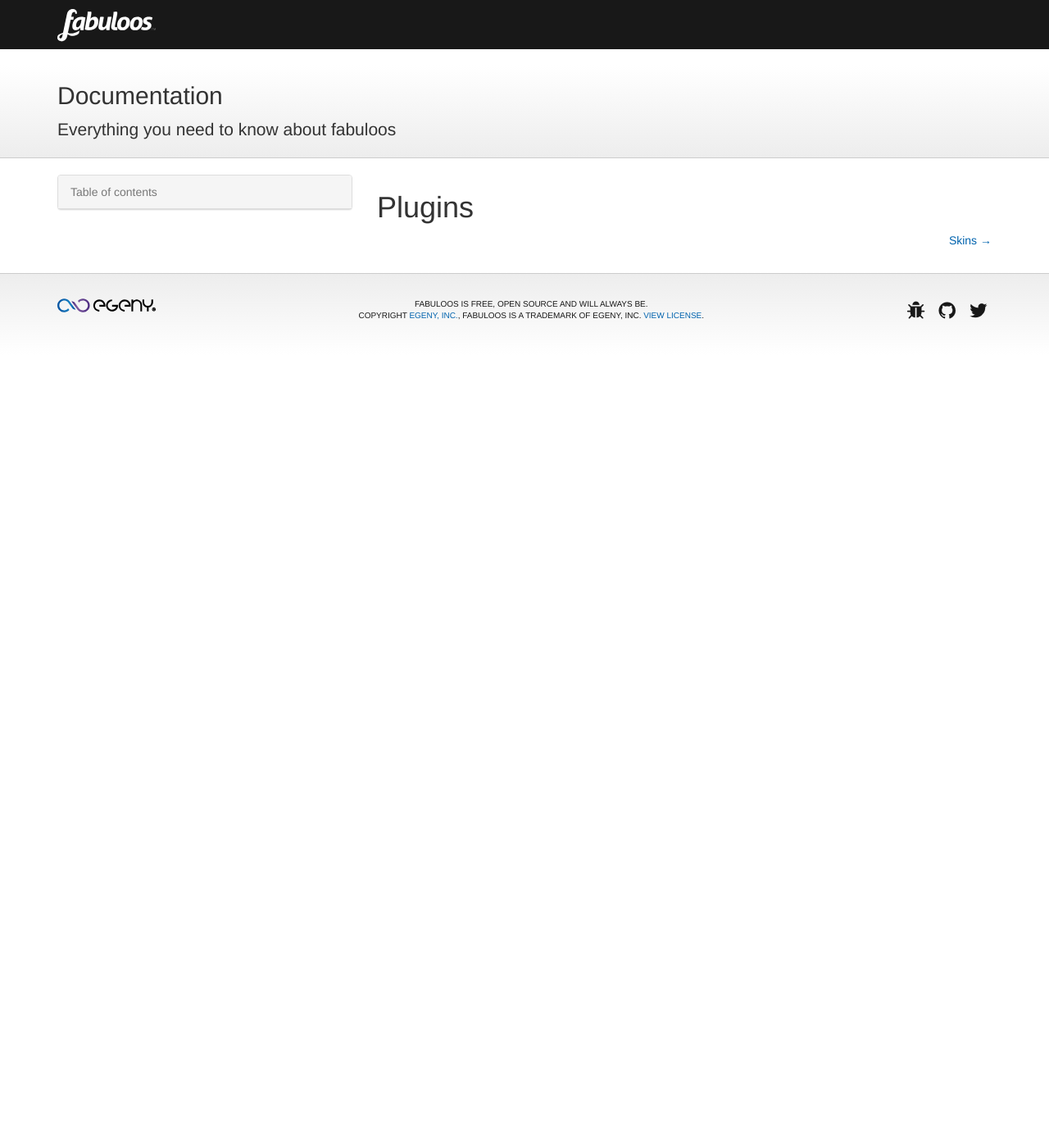
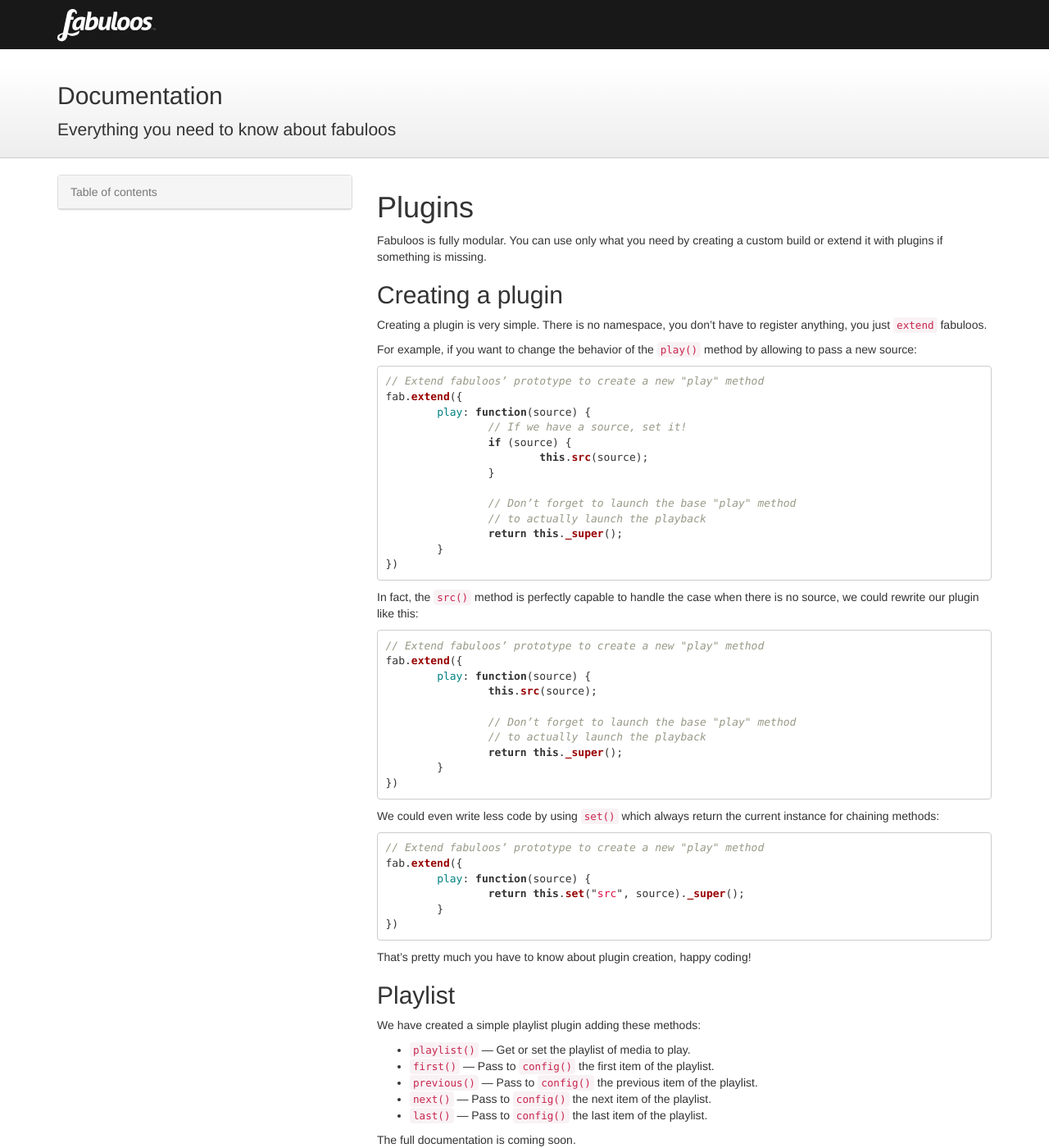
Before and after one commit to egeny/fabuloos-website, a Jekyll site: the page built from documentation/plugins.md, in a window 1280 px wide and 1400 px high. Shown: the whole window at 82% size. Built offline with Jekyll 4.4.1, drawn with Linux system fonts in a browser that asks for light colours; some web fonts are replaced; Markdown is read by kramdown in place of the engine named in the settings.

Commit message:
Draft of plugin page

````diff
--- a/documentation/plugins.md
+++ b/documentation/plugins.md
@@ -6,3 +6,67 @@ next:
 ---
 
 # Plugins
+
+Fabuloos is fully modular. You can use only what you need by creating a custom build or extend it with plugins if something is missing.
+
+## Creating a plugin
+
+Creating a plugin is very simple. There is no namespace, you don’t have to register anything, you just [`extend`](/documentation/api/fab.extend.html) fabuloos.
+
+For example, if you want to change the behavior of the [`play()`](/documentation/api/play.html) method by allowing to pass a new source:
+
+```js
+// Extend fabuloos’ prototype to create a new "play" method
+fab.extend({
+	play: function(source) {
+		// If we have a source, set it!
+		if (source) {
+			this.src(source);
+		}
+
+		// Don’t forget to launch the base "play" method
+		// to actually launch the playback
+		return this._super();
+	}
+})
+```
+
+In fact, the [`src()`](/documentation/api/src.html) method is perfectly capable to handle the case when there is no source, we could rewrite our plugin like this:
+
+```js
+// Extend fabuloos’ prototype to create a new "play" method
+fab.extend({
+	play: function(source) {
+		this.src(source);
+
+		// Don’t forget to launch the base "play" method
+		// to actually launch the playback
+		return this._super();
+	}
+})
+```
+
+We could even write less code by using [`set()`](/documentation/api/set.html) which always return the current instance for chaining methods:
+
+```js
+// Extend fabuloos’ prototype to create a new "play" method
+fab.extend({
+	play: function(source) {
+		return this.set("src", source)._super();
+	}
+})
+```
+
+That’s pretty much you have to know about plugin creation, happy coding!
+
+<h2 id="playlist">Playlist</h2>
+
+We have created a simple playlist plugin adding these methods:
+
+* `playlist()` — Get or set the playlist of media to play.
+* `first()` — Pass to [`config()`](/documentation/api/config.html) the first item of the playlist.
+* `previous()` — Pass to [`config()`](/documentation/api/config.html) the previous item of the playlist.
+* `next()` — Pass to [`config()`](/documentation/api/config.html) the next item of the playlist.
+* `last()` — Pass to [`config()`](/documentation/api/config.html) the last item of the playlist.
+
+The full documentation is coming soon.
````
